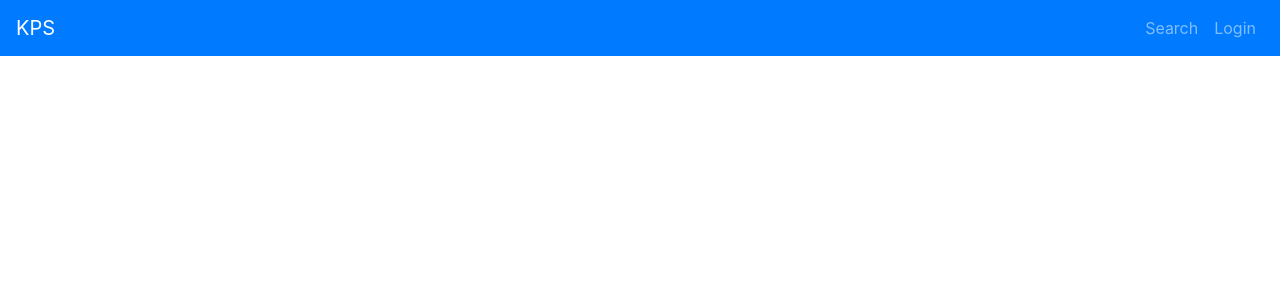
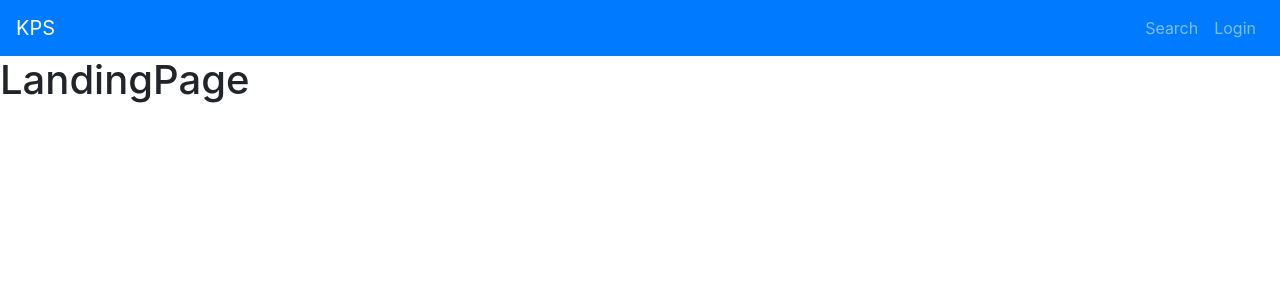
Before and after one commit to kennetng/Task25_frontend, a React (Create React App) app: page / in a window 1280 px wide. Shown: the top 300 px of the page. Built offline with nearby package versions, Linux system fonts and the light colour scheme.

Commit message:
Made landing page the main page

```diff
--- a/src/App.js
+++ b/src/App.js
@@ -7,7 +7,7 @@ class App extends Component {
   render() {
     return (
       <div>
-        <NavigationBar />
+        <LaunchSite />
       </div>
     );
   }
--- a/src/components/landingpage/LaunchSite.js
+++ b/src/components/landingpage/LaunchSite.js
@@ -1,11 +1,13 @@
 import React from "react";
 import "./LaunchSite.css";
+import NavBar from "../navbar/NavbarPage";
 
 class LaunchSite extends React.Component {
   render() {
     return (
       <div>
-        <h1>HEIHEIHEI</h1>
+        <NavBar />
+        <h1>LandingPage</h1>
       </div>
     );
   }
```
